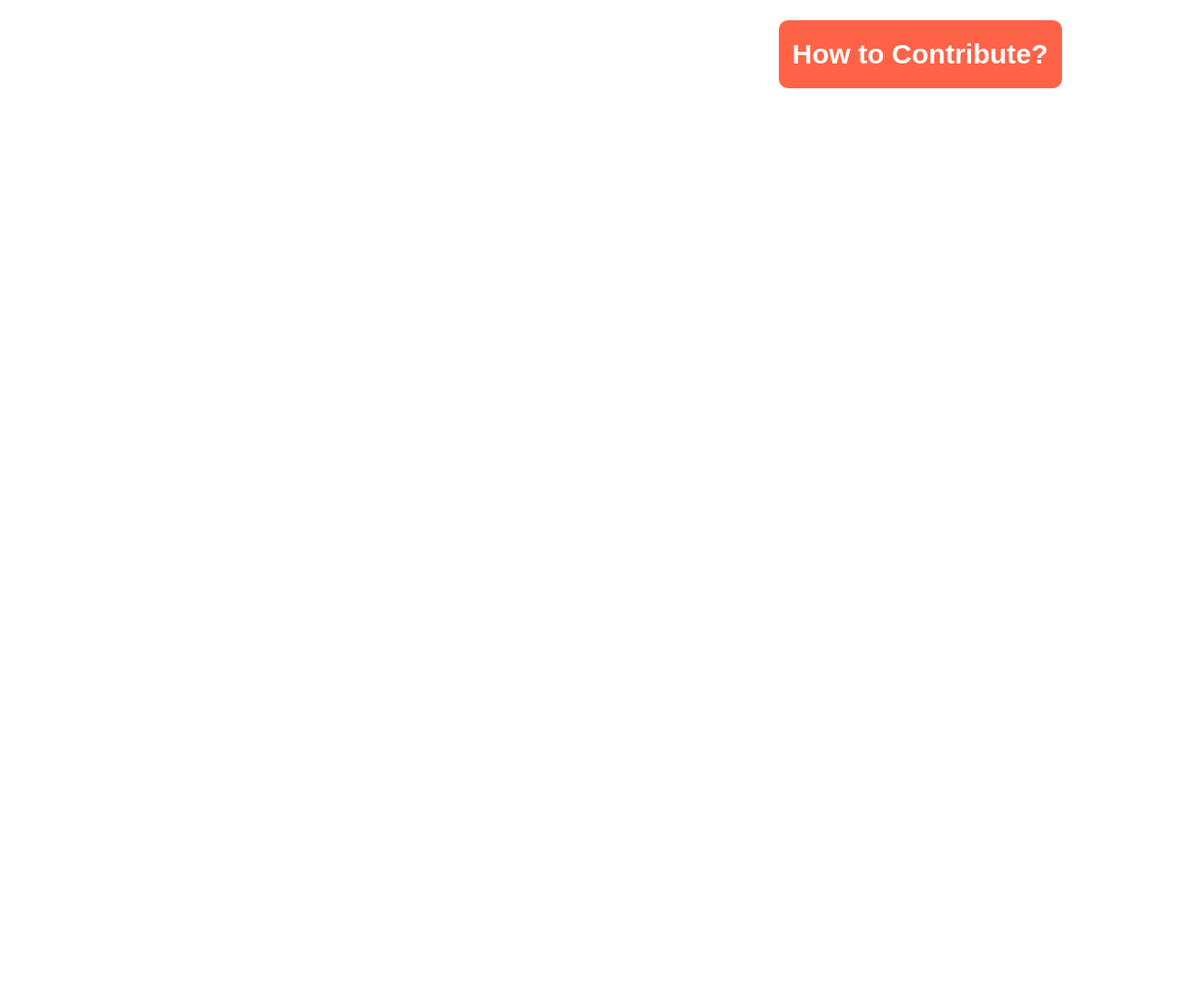
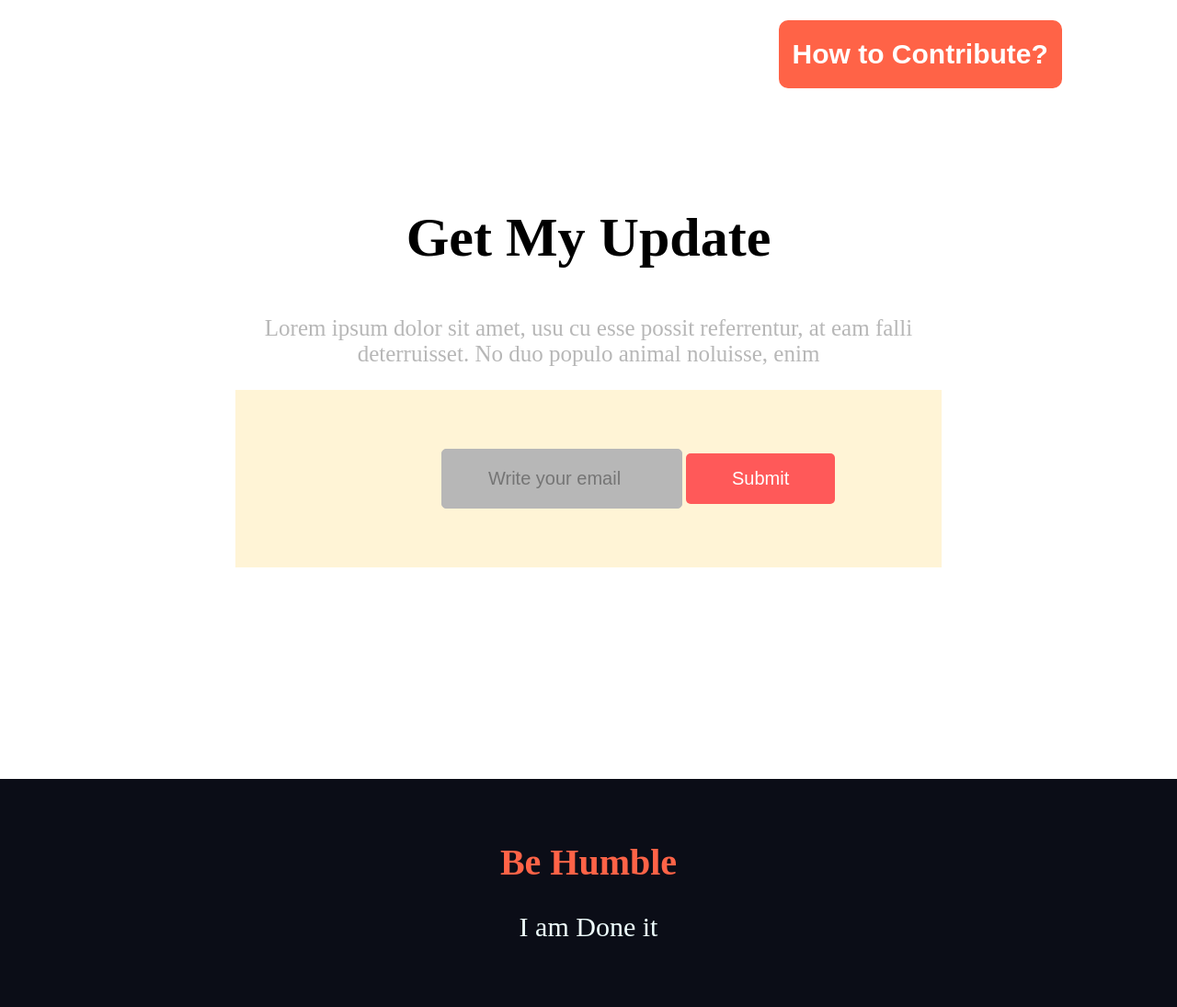
Before and after one commit to tajin002/assignment-project-1, a plain HTML site: page index.html in a window 1280 px wide. Shown: the part 3889-4984 px from the top of the page at 92% size. Before the commit the page ends 4113 px from the top, so only its background shows below. Drawn offline with Linux system fonts and the light colour scheme.

Commit message:
my next commit added

```diff
--- a/index.html
+++ b/index.html
@@ -108,5 +108,25 @@
             <button class="contribute">How to Contribute?</button>
         </div>
     </section>
+    <section class="last-section">
+        <div class="update">
+            <h1>Get My Update</h1>
+            <p>
+                Lorem ipsum dolor sit amet, usu cu esse possit referrentur, at eam falli <br>
+                deterruisset. No duo populo animal noluisse, enim
+            </p>
+        </div>
+        <div class="email">
+            <input class="email-address" type="email" placeholder="Write your email">
+            <input class="submit" type="submit">
+        </div>
+    </section>
+    <footer>
+        <h1>Be Humble</h1>
+        <p>
+            I am Done it
+        </p>
+
+    </footer>
 </body>
 </html>
--- a/style.css
+++ b/style.css
@@ -229,3 +229,50 @@ body{
 .donation-two{
     align-items: center;
 }
+.update{
+    text-align: center;
+}
+.update h1{
+    font-size: 60px;
+}
+.update p{
+    font-size: 25px;
+    color: #B7B7B7;
+}
+.email{
+    width: 50%;
+    margin-left: 20%;
+    padding: 5%;
+    margin-bottom: 18%;
+    background-color: #FFF4D6;
+}
+.email-address{
+    width: 25%;
+    padding: 20px 50px;
+    margin-left: 25%;
+    border-radius: 5px;
+    background-color: #B7B7B7;
+    border: 1px solid #B7B7B7;
+    font-size: 20px;
+}
+.submit{
+    padding: 16px 50px;
+    border: none;
+    border-radius: 5px;
+    background-color: #FF5959;
+    color: white;
+    font-size: 20px;
+}
+footer{
+    background-color: #0B0D17;
+    padding: 40px;
+    text-align: center;
+}
+footer h1{
+    color: tomato;
+    font-size: 40px;
+}
+footer p{
+    color: azure;
+    font-size: 30px;
+}
```
